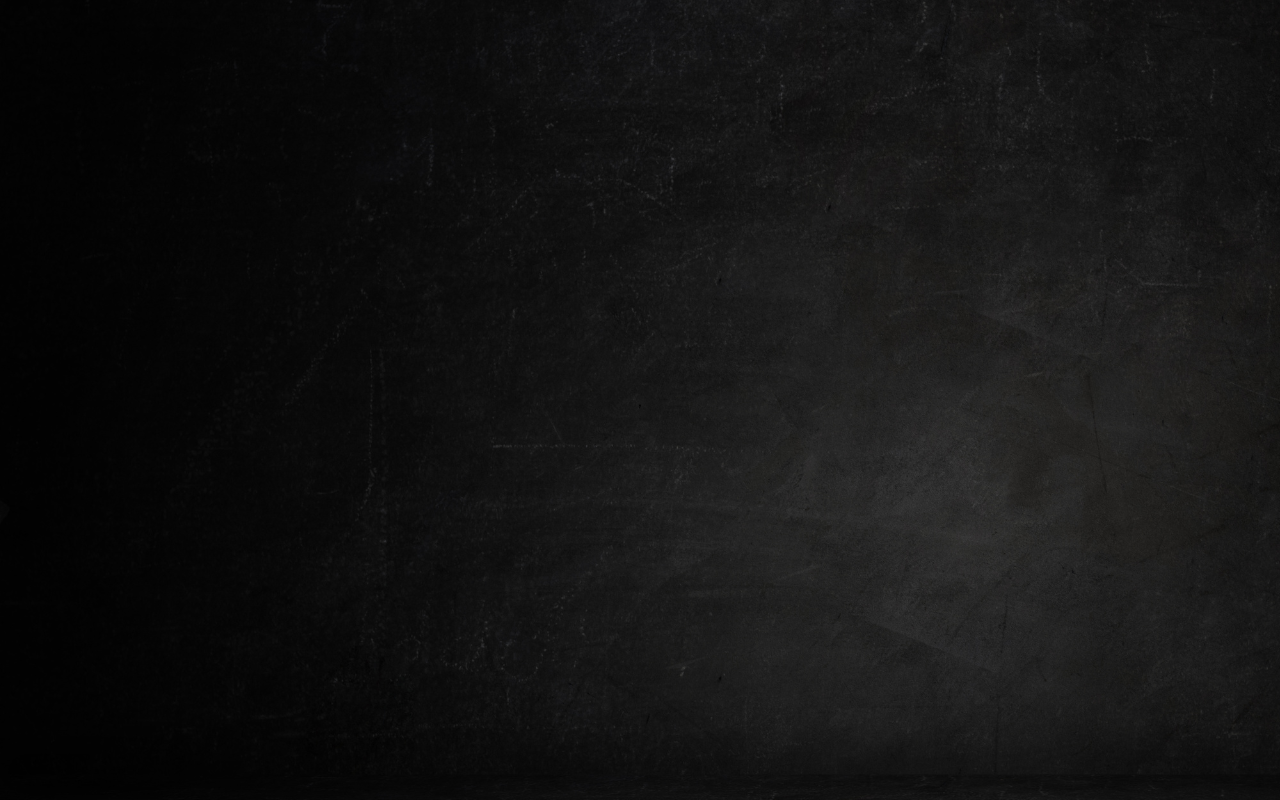
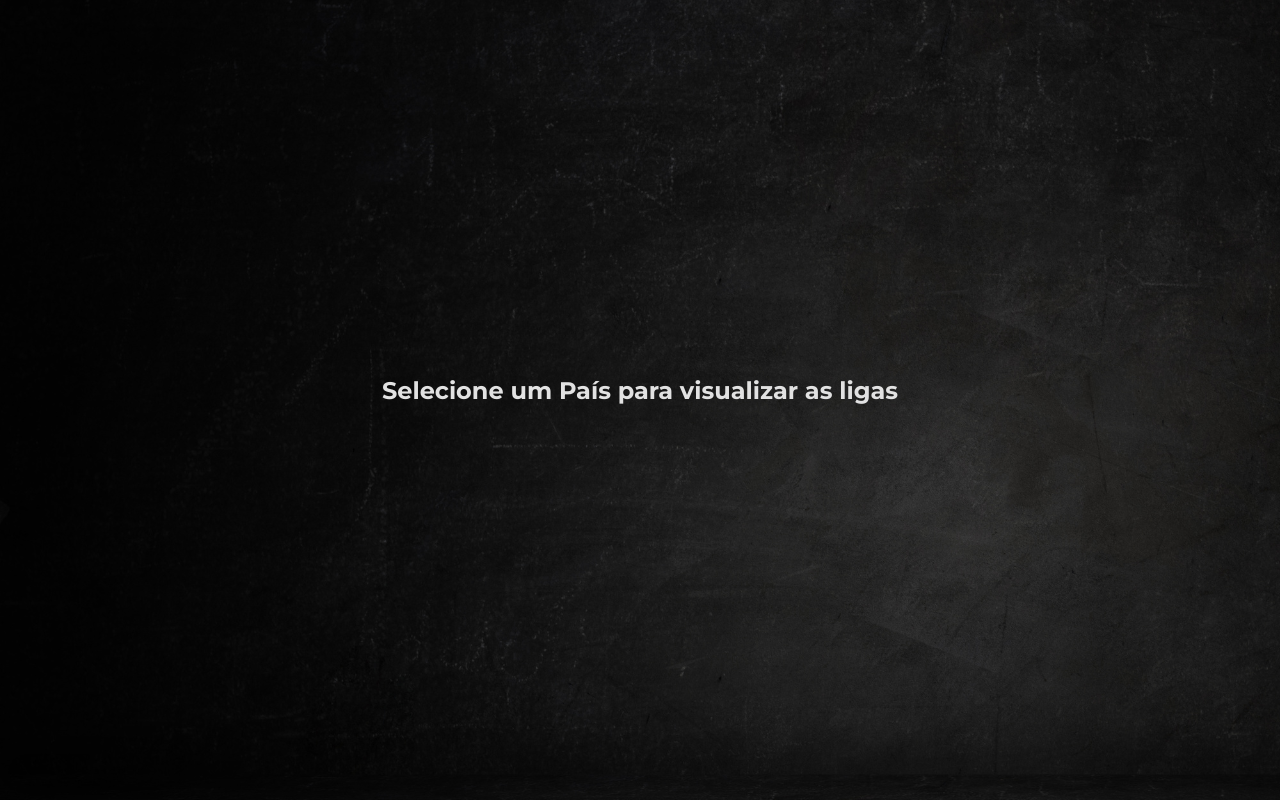
Before and after one commit to vitor-nogueira-dev/football, a React (Vite) app: page /countries in a window 1280 px wide. Built offline with nearby package versions, Linux system fonts and the light colour scheme.

Commit message:
fix:
add title Countries

```diff
--- a/src/pages/Countries/Countries.jsx
+++ b/src/pages/Countries/Countries.jsx
@@ -1,12 +1,14 @@
 import { useSelector } from "react-redux";
 import { CardCountry } from "../../components/Countries/CardCountry";
 import Container from "./styles";
+import Title from "../../components/Title/Title";
 
 const Countries = () => {
   const countries = useSelector((state) => state.countries);
 
   return (
     <>
+    <Title title="Selecione um País para visualizar as ligas" fontSize="1.5rem"/>
       <Container>
         {countries?.map((country) => (
           <CardCountry
```
